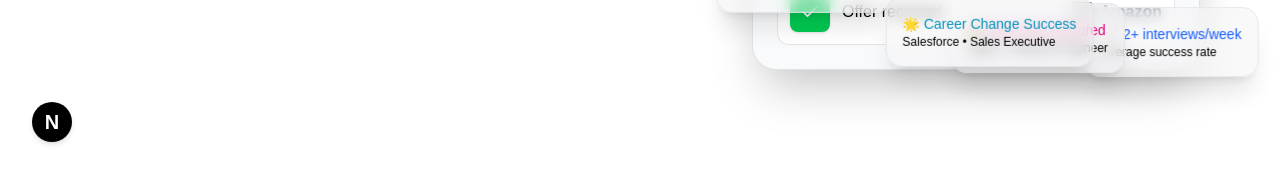
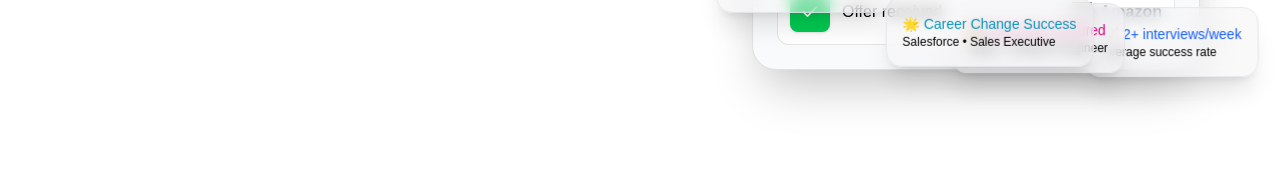
Before and after one commit to el0911/applyish_v2, a Next.js app: page / in a window 1280 px wide. Shown: the part 626-800 px from the top of the page. Built offline with nearby package versions, Linux system fonts and the light colour scheme; grey boxes are pictures that could not be loaded.

Commit message:
added landing page fix

```diff
--- a/src/app/components/landingPage/hero.tsx
+++ b/src/app/components/landingPage/hero.tsx
@@ -106,11 +106,11 @@ const HeroSection: FC = () => {
             <div className="absolute top-0 left-0 p-6 sm:p-8 z-10">
                 <Image src={logoImg.src} alt="Logo" className="h-8 sm:h-10 w-auto" height={40} width={100} />
             </div>
-            <div className="absolute bottom-0 left-0 p-6 sm:p-8 z-10">
+            {/* <div className="absolute bottom-0 left-0 p-6 sm:p-8 z-10">
                  <div className="w-8 h-8 sm:w-10 sm:h-10 bg-black text-white flex items-center justify-center rounded-full font-bold text-xl shadow-md">
                     N
                  </div>
-            </div>
+            </div> */}
 
             <main className="min-h-screen flex items-center justify-center p-6">
                 <div className="w-full max-w-5xl lg:max-w-6xl xl:max-w-7xl 2xl:max-w-[1700px] transition-all duration-300 ease-in-out">
```
